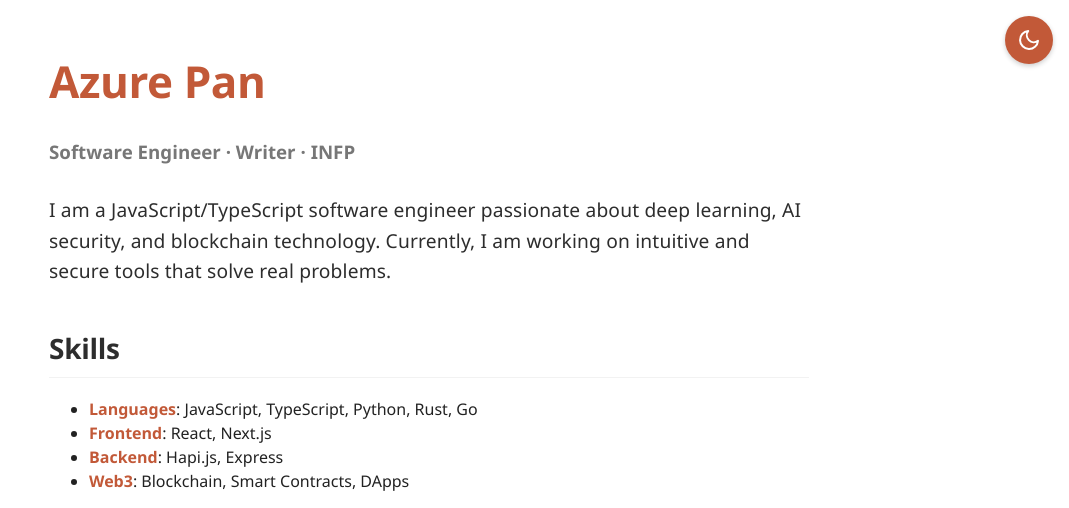
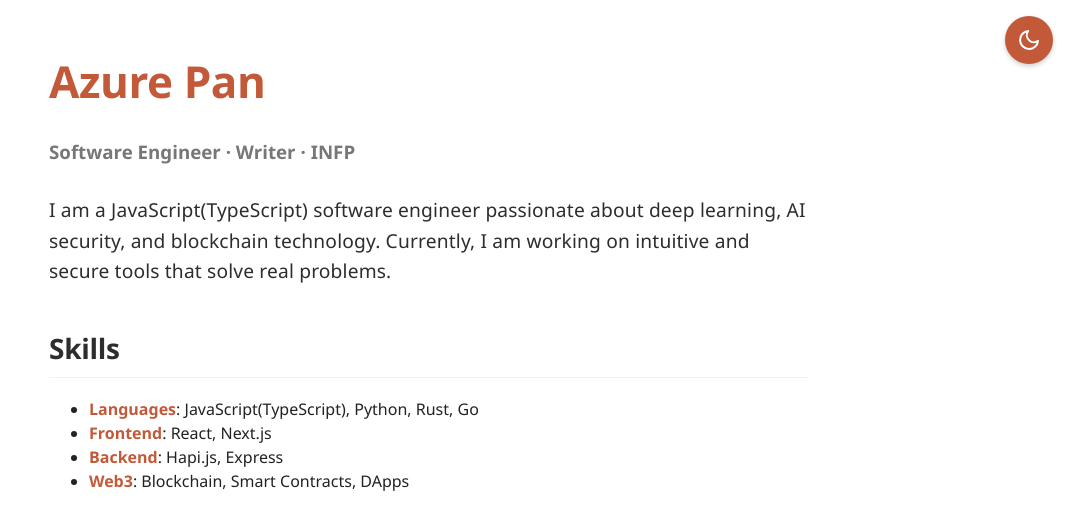
Before and after one commit to azurepwq/azurepwq, a Jekyll site: the page built from index.md, in a window 1280 px wide. Shown: the top 508 px of the page, without its empty margins (211-1280 px from the left). Built offline with Jekyll 4.4.1, drawn with Linux system fonts in a browser that asks for light colours; part of the change alters nothing that is shown.

```diff
--- a/index.md
+++ b/index.md
@@ -1,17 +1,17 @@
 ---
 layout: default
-title: azurepwq
+title: Azure Pan
 ---
 
 # Azure Pan
 
 ### Software Engineer · Writer · INFP
 
-I am a JavaScript/TypeScript software engineer passionate about deep learning, AI security, and blockchain technology. Currently, I am working on intuitive and secure tools that solve real problems.
+I am a JavaScript(TypeScript) software engineer passionate about deep learning, AI security, and blockchain technology. Currently, I am working on intuitive and secure tools that solve real problems.
 
 ## Skills
 
-- **Languages**: JavaScript, TypeScript, Python, Rust, Go
+- **Languages**: JavaScript(TypeScript), Python, Rust, Go
 - **Frontend**: React, Next.js
 - **Backend**: Hapi.js, Express
 - **Web3**: Blockchain, Smart Contracts, DApps
```
Also changed, not shown: README.md.
